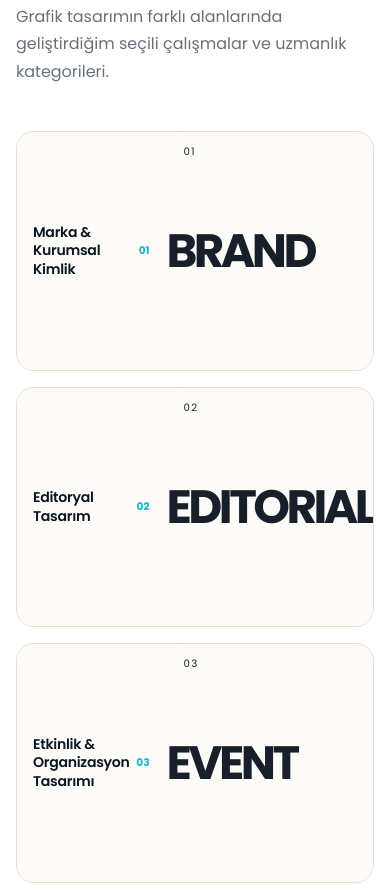
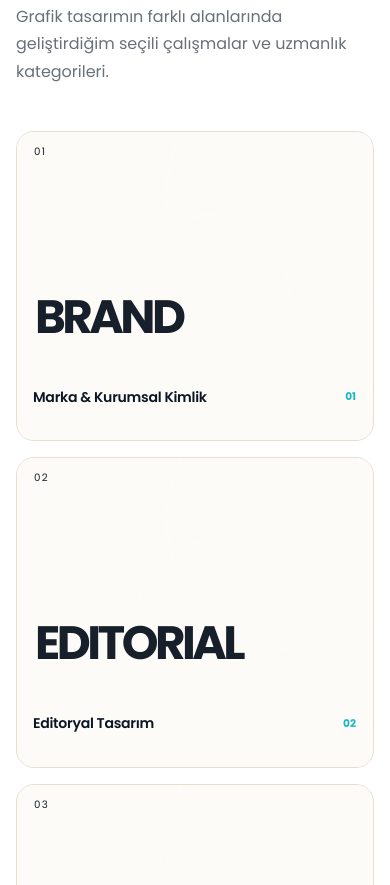
Before and after one commit to yesilpatates/elifhandeyilmaz-site, a plain HTML site: page elifhandeyilmaz-tam-site-paketi/index.html in a window 390 px wide. Shown: the part 3755-4640 px from the top of the page. Drawn offline with Linux system fonts and the light colour scheme.

Commit message:
Revert "Move project sketches to right side of cards"
This reverts commit 91eb9110ab6ce0774baffa6c5abbf2be76540cc0.

```diff
--- a/elifhandeyilmaz-tam-site-paketi/assets/style.css
+++ b/elifhandeyilmaz-tam-site-paketi/assets/style.css
@@ -1532,56 +1532,6 @@
   color: #17202a;
 }
 
-#projeler .project-grid,
-#portfolio .project-grid {
-  grid-template-columns: repeat(2, minmax(0, 1fr));
-  grid-auto-rows: auto;
-  grid-auto-flow: row;
-  gap: 18px;
-}
-
-#projeler .project-card,
-#portfolio .project-card {
-  display: flex;
-  flex-direction: row;
-  height: auto;
-  min-height: 290px;
-  grid-column: auto;
-  grid-row: auto;
-}
-
-#projeler .project-visual,
-#portfolio .project-visual {
-  order: 2;
-  flex: 0 0 58%;
-  width: 58%;
-  height: auto;
-  min-height: 0;
-  aspect-ratio: auto;
-  align-self: stretch;
-  align-items: center;
-  justify-content: center;
-  padding: 0;
-}
-
-#projeler .project-body,
-#portfolio .project-body {
-  order: 1;
-  flex: 0 0 42%;
-  width: 42%;
-  min-height: 0;
-  display: flex;
-  flex-direction: column;
-  justify-content: center;
-  padding: 24px 42px 24px 22px;
-}
-
-#projeler .project-body h3,
-#portfolio .project-body h3 {
-  max-width: 100%;
-  margin-bottom: 0;
-}
-
 .project-visual.has-cover {
   min-height: 0;
   aspect-ratio: 16 / 10;
@@ -1605,29 +1555,3 @@
   object-position: center;
   background: #fdfbf8;
 }
-
-@media (max-width: 700px) {
-  #projeler .project-grid,
-  #portfolio .project-grid {
-    grid-template-columns: minmax(0, 1fr);
-    gap: 16px;
-  }
-
-  #projeler .project-card,
-  #portfolio .project-card {
-    min-height: 240px;
-  }
-
-  #projeler .project-visual,
-  #portfolio .project-visual {
-    flex-basis: 58%;
-    width: 58%;
-  }
-
-  #projeler .project-body,
-  #portfolio .project-body {
-    flex-basis: 42%;
-    width: 42%;
-    padding: 18px 36px 18px 16px;
-  }
-}
--- a/elifhandeyilmaz-tam-site-paketi/index.html
+++ b/elifhandeyilmaz-tam-site-paketi/index.html
@@ -22,7 +22,7 @@
   <link rel="preconnect" href="https://fonts.googleapis.com">
   <link rel="preconnect" href="https://fonts.gstatic.com" crossorigin>
   <link href="https://fonts.googleapis.com/css2?family=Poppins:wght@400;500;600;700&display=swap" rel="stylesheet">
-  <link rel="stylesheet" href="assets/style.css?v=20261009-project-cover-right-layout-v1">
+  <link rel="stylesheet" href="assets/style.css?v=20261009-project-cover-sketches-v1">
   <link rel="stylesheet" href="assets/featured-projects.css?v=20260804-2">
   <link rel="stylesheet" href="assets/certificates.css?v=20260809-5">
 
```
Also changed, not shown: elifhandeyilmaz-tam-site-paketi/en/index.html (+1 -1 lines).
